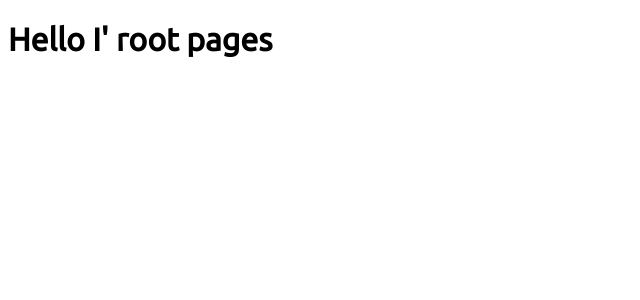
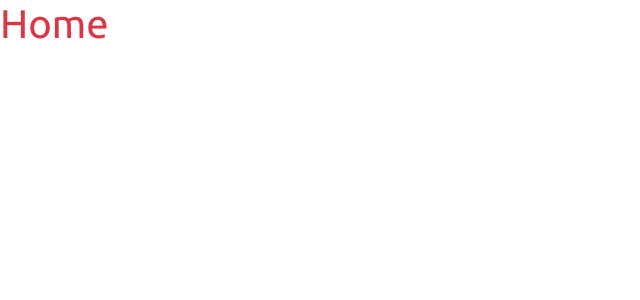
Before and after one commit to myominhtoo/custom_form, a Vue app in the folder form_views/: page / in a window 1280 px wide. Shown: the top 300 px of the page, without its empty margins (0-640 px from the left). Built offline with nearby package versions, Linux system fonts and the light colour scheme.

Commit message:
linked bootstrap

```diff
--- a/form_views/src/assets/style/common.css
+++ b/form_views/src/assets/style/common.css
@@ -1,4 +1,3 @@
-@import url('../../../node_modules//bootstrap/dist//css//bootstrap-grid.min.css');
 @import url('https://cdnjs.cloudflare.com/ajax/libs/font-awesome/6.1.2/css/all.min.css');
 @import url('https://fonts.googleapis.com/css2?family=Ubuntu&display=swap');
 
--- a/form_views/src/components/Navbar.vue
+++ b/form_views/src/components/Navbar.vue
@@ -1,7 +1,3 @@
 <template>
 
 </template>
-
-<script setup >
-
-</script>
--- a/form_views/src/main.js
+++ b/form_views/src/main.js
@@ -1,4 +1,6 @@
 import { createApp } from 'vue'
+import '../node_modules/bootstrap/dist/css/bootstrap.min.css';
+import '../node_modules/bootstrap/dist/js/bootstrap.bundle.min.js';
 import './assets/style/common.css';
 import App from './App.vue'
 import store from './store/index';
--- a/form_views/src/pages/Hello.vue
+++ /dev/null
@@ -1,3 +0,0 @@
-<template>
-    <h1 class="">Hello I' root pages</h1>
-</template>
--- /dev/null
+++ b/form_views/src/pages/Home.vue
@@ -0,0 +1,3 @@
+<template>
+    <h1 class="text-danger">Home</h1>
+</template>
--- a/form_views/src/router/index.js
+++ b/form_views/src/router/index.js
@@ -1,5 +1,5 @@
 import { createRouter, createWebHistory} from 'vue-router';
-import Hello from '../pages/Hello.vue';
+import Home from '../pages/Home.vue';
 import SignupPage from'../pages/SignupPage.vue';
 import SigninPage from '../pages/SigninPage.vue';
 import FormsPage from '../pages/FormsPage.vue';
@@ -13,7 +13,7 @@ import FormResponsePage from '../pages/FormResponsePage.vue';
 const routes = [
     {
         path : "/",
-        component : Hello
+        component : Home
     },
     {
         path : "/signup",
```
